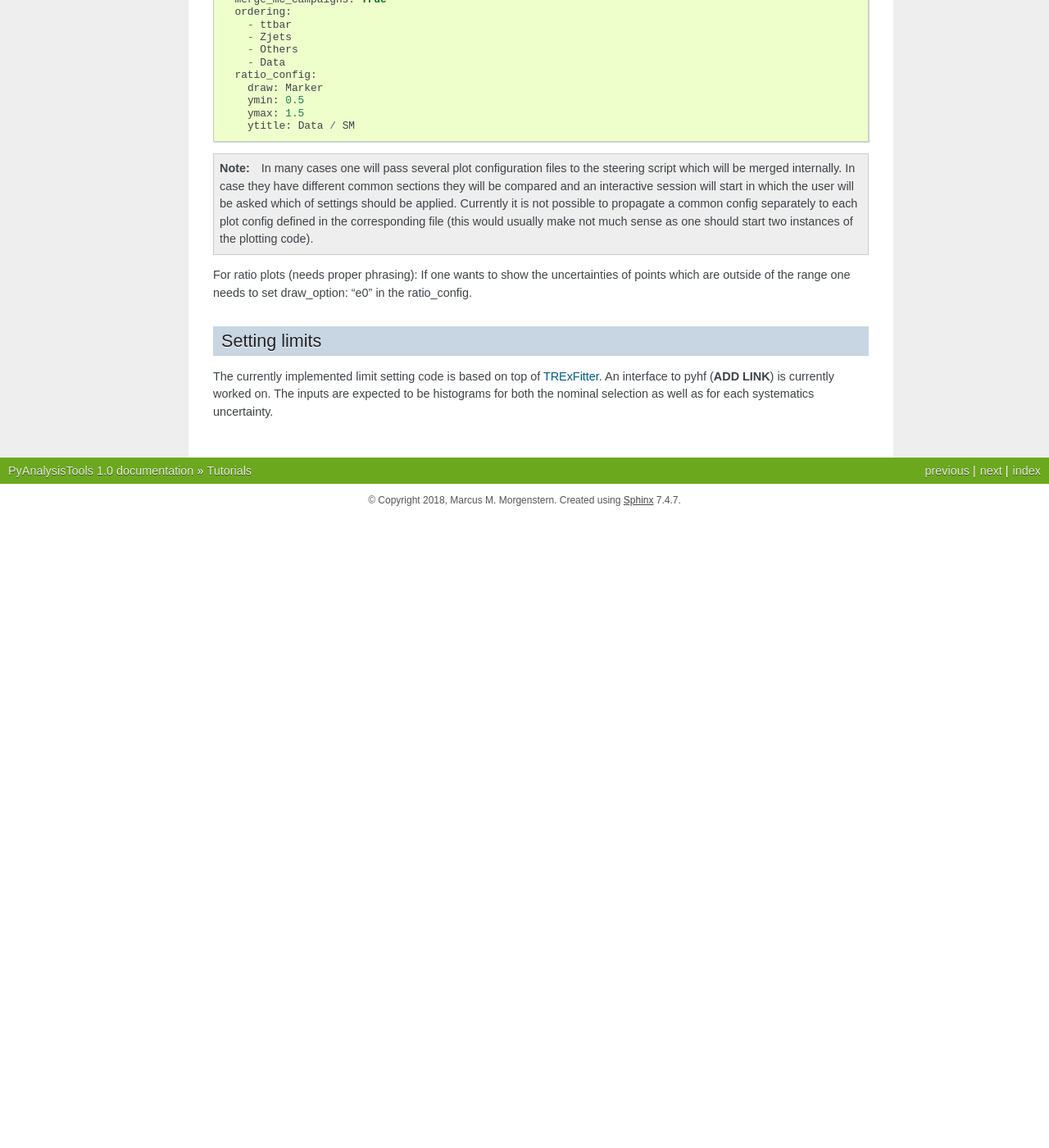
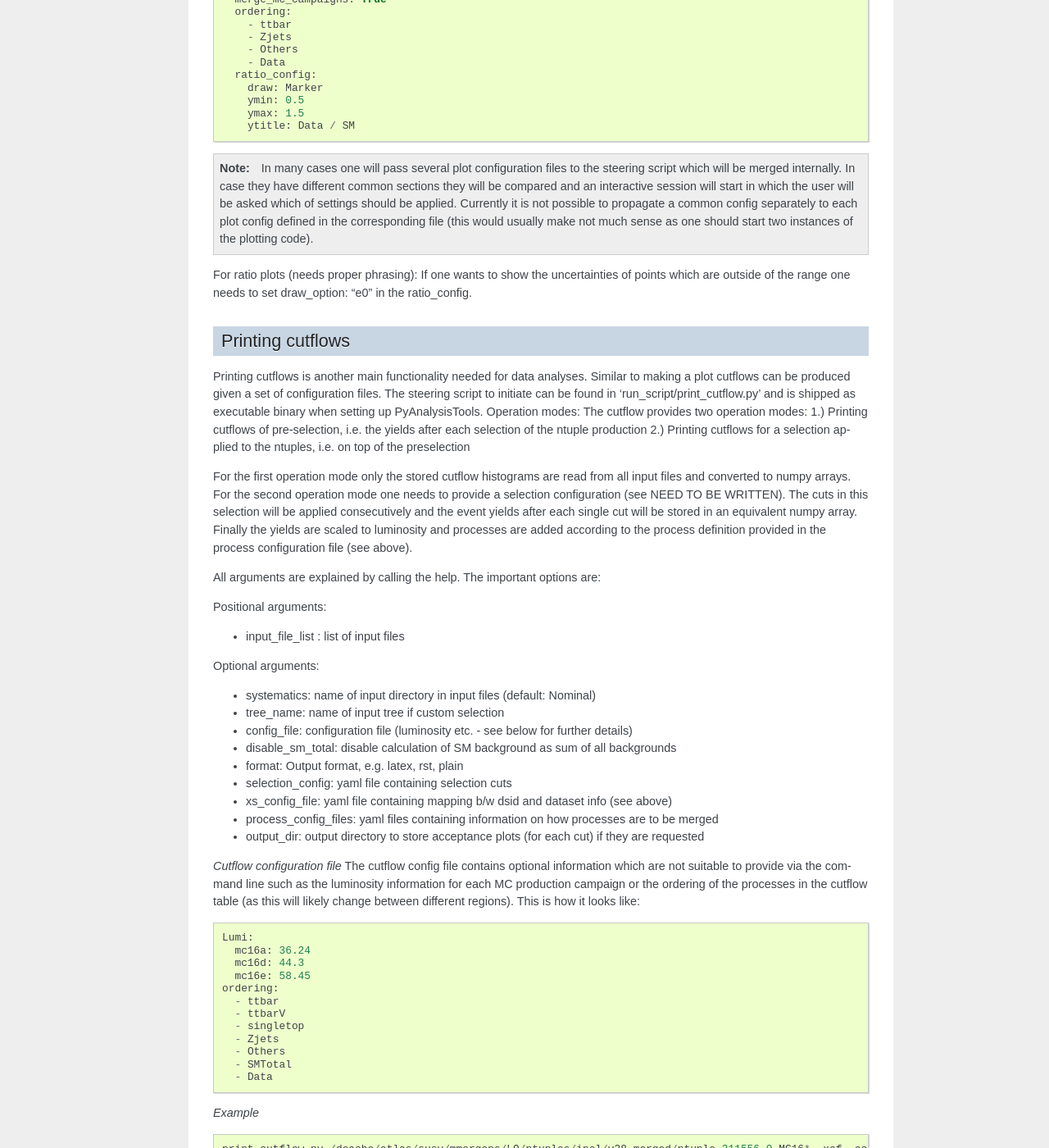
Before and after one commit to morgenst/PyAnalysisTools, a Sphinx documentation site: the page built from docs/source/usage/tutorials.rst, in a window 1280 px wide and 1400 px high, scrolled down 1982 px. Shown: the whole window at 82% size. Built offline with Sphinx 7.4.7, drawn with Linux system fonts in a browser that asks for light colours; the version number is read from the project's files by our own code; before the commit the page ends 2612 px from its top, so only the background shows below that; some of the changed text lies outside the part shown.

Commit message:
Add information on how to print cutflows
Close MMPP-1830

```diff
--- a/docs/source/usage/tutorials.rst
+++ b/docs/source/usage/tutorials.rst
@@ -136,6 +136,84 @@ parsed and propagated to each plot config not matching the name *common*
 For ratio plots (needs proper phrasing): If one wants to show the uncertainties of points which are outside of the range
 one needs to set draw_option: "e0" in the ratio_config.
 
+Printing cutflows
+-----------------
+
+Printing cutflows is another main functionality needed for data analyses. Similar to making a plot cutflows can be produced
+given a set of configuration files. The steering script to initiate can be found in 'run_script/print_cutflow.py' and is
+shipped as executable binary when setting up PyAnalysisTools.
+Operation modes: The cutflow provides two operation modes:
+1.) Printing cutflows of pre-selection, i.e. the yields after each selection of the ntuple production
+2.) Printing cutflows for a selection applied to the ntuples, i.e. on top of the preselection
+
+For the first operation mode only the stored cutflow histograms are read from all input files and converted to numpy arrays.
+For the second operation mode one needs to provide a selection configuration (see NEED TO BE WRITTEN). The cuts in this
+selection will be applied consecutively and the event yields after each single cut will be stored in an equivalent numpy
+array. Finally the yields are scaled to luminosity and processes are added according to the process definition provided
+in the process configuration file (see above).
+
+All arguments are explained by calling the help. The important options are:
+
+Positional arguments:
+
+* input_file_list : list of input files
+
+Optional arguments:
+
+* systematics: name of input directory in input files (default: Nominal)
+* tree_name: name of input tree if custom selection
+* config_file: configuration file (luminosity etc. - see below for further details)
+* disable_sm_total: disable calculation of SM background as sum of all backgrounds
+* format: Output format, e.g. latex, rst, plain
+* selection_config: yaml file containing selection cuts
+* xs_config_file: yaml file containing mapping b/w dsid and dataset info (see above)
+* process_config_files: yaml files containing information on how processes are to be merged
+* output_dir: output directory to store acceptance plots (for each cut) if they are requested
+
+*Cutflow configuration file*
+The cutflow config file contains optional information which are not suitable to provide via the command line such as the
+luminosity information for each MC production campaign or the ordering of the processes in the cutflow table (as this will
+likely change between different regions). This is how it looks like:
+
+.. code-block:: python
+
+    Lumi:
+      mc16a: 36.24
+      mc16d: 44.3
+      mc16e: 58.45
+    ordering:
+      - ttbar
+      - ttbarV
+      - singletop
+      - Zjets
+      - Others
+      - SMTotal
+      - Data
+
+*Example*
+
+.. code-block:: python
+
+    print_cutflow.py /dcache/atlas/susy/mmorgens/LQ/ntuples/incl/v28_merged/ntuple-311556_0.MC16* -xcf  config/common/dataset_info_pmg.yml -prcf config/plotting/LQ/process_merge_LQe_all.yml --tree_name BaseSelection_lq_tree_syst_Final  -o /data/atlas/users/morgens/LQ/test  -cf config/plotting/LQ/cutflow_config.yml  -f latex -dsm -r -sc config/plotting/LQ/mass_selection_electron.yml -dsp
+
+Output:
+
+.. code-block:: latex
+
+    Cutflow for region TopCR_mu
+    \begin{tabular}{ll}
+    \toprule
+                          cut & LQPairmumu300 \\
+    \midrule
+                 Preselection &      5.70e+04 \\
+              At least 2 jets &      5.41e+04 \\
+      Exactly 2 b-tagged jets &      1189.16  \\
+       Muon \pT{} > 65~\GeV{} &      1189.16  \\
+           \minv > 130~\GeV{} &      1015.88  \\
+       \mLQmax{} > 300~\GeV{} &       711.88  \\
+    \bottomrule
+    \end{tabular}
+
 Setting limits
 --------------
 
```
